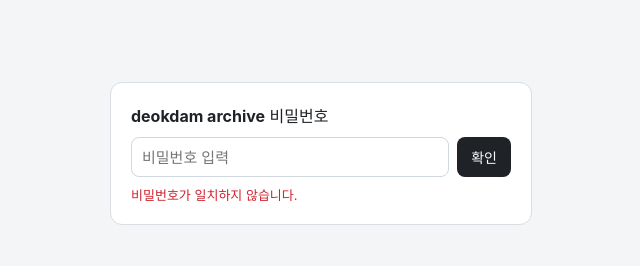
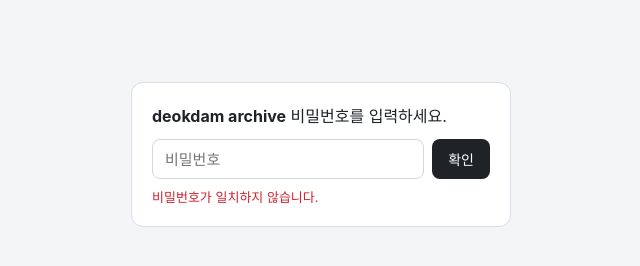
Before and after one commit to deokdam-archive/deokdam_archive, a plain HTML site: page index.html in a window 1280 px wide. Both pictures are taken after a click on the button "확인". Shown: the whole page, without its empty margins (319-959 px from the left). Drawn offline with Linux system fonts and the light colour scheme.

Commit message:
Update index.html

```diff
--- a/index.html
+++ b/index.html
@@ -5,6 +5,7 @@
   <meta name="viewport" content="width=device-width, initial-scale=1.0" />
   <title>deokdam archive</title>
   <style>
+    * { box-sizing: border-box; }
     body {
       font-family: -apple-system, BlinkMacSystemFont, "Malgun Gothic", sans-serif;
       background: #f4f5f7;
@@ -12,13 +13,13 @@
       margin: 0;
       padding: 32px 16px;
     }
-    .box, .wrap {
+    .wrap {
       max-width: 820px;
       margin: 0 auto;
     }
     .box {
       max-width: 380px;
-      margin-top: 50px;
+      margin: 50px auto 0;
       background: #fff;
       border: 1px solid #d8dee4;
       border-radius: 12px;
@@ -27,17 +28,20 @@
     .row {
       display: flex;
       gap: 8px;
-      margin-top: 10px;
+      margin-top: 12px;
     }
     input {
       flex: 1;
-      padding: 10px;
+      min-width: 0;
+      padding: 10px 12px;
       border: 1px solid #d0d7de;
       border-radius: 8px;
       font-size: 15px;
     }
     button {
-      padding: 10px 14px;
+      flex-shrink: 0;
+      white-space: nowrap;
+      padding: 10px 16px;
       border: none;
       border-radius: 8px;
       background: #1f2328;
@@ -49,6 +53,7 @@
       color: #cf222e;
       font-size: 13px;
       margin-top: 8px;
+      min-height: 18px;
     }
     h1 {
       margin: 0 0 20px;
@@ -70,40 +75,54 @@
 </head>
 <body>
   <div id="lock" class="box">
-    <div><strong>deokdam archive</strong> 비밀번호</div>
+    <div><strong>deokdam archive</strong> 비밀번호를 입력하세요.</div>
     <div class="row">
-      <input id="pw" type="password" placeholder="비밀번호 입력" />
+      <input id="pw" type="password" placeholder="비밀번호" />
       <button id="btn" type="button">확인</button>
     </div>
     <div id="err"></div>
   </div>
 
-  <div id="view" class="wrap" style="display:none;">
+  <div id="view" class="wrap" style="display: none;">
     <h1>deokdam archive</h1>
     <div id="list"></div>
   </div>
 
   <script>
-    const PW = "0225";
-    document.getElementById("btn").onclick = function () {
-      const val = document.getElementById("pw").value.trim();
-      if (val === PW) {
+    const btn = document.getElementById("btn");
+    const pw = document.getElementById("pw");
+    const err = document.getElementById("err");
+
+    function checkPw() {
+      if (pw.value.trim() === "0225") {
+        err.textContent = "";
         document.getElementById("lock").style.display = "none";
         document.getElementById("view").style.display = "block";
         fetch("archive.json")
-          .then(function (r) { return r.json(); })
+          .then(function (res) {
+            return res.json();
+          })
           .then(function (items) {
-            document.getElementById("list").innerHTML = items.map(function (item) {
-              const imgs = (item.images || []).map(function (src) {
-                return '<img src="' + src + '" alt="" />';
-              }).join("");
-              return '<div class="card">' + imgs + '</div>';
-            }).join("");
+            document.getElementById("list").innerHTML = items
+              .map(function (item) {
+                const imgs = (item.images || [])
+                  .map(function (src) {
+                    return '<img src="' + src + '" alt="" />';
+                  })
+                  .join("");
+                return '<div class="card">' + imgs + "</div>";
+              })
+              .join("");
           });
       } else {
-        document.getElementById("err").textContent = "비밀번호가 일치하지 않습니다.";
+        err.textContent = "비밀번호가 일치하지 않습니다.";
       }
-    };
+    }
+
+    btn.addEventListener("click", checkPw);
+    pw.addEventListener("keydown", function (e) {
+      if (e.key === "Enter") checkPw();
+    });
   </script>
 </body>
 </html>
```
